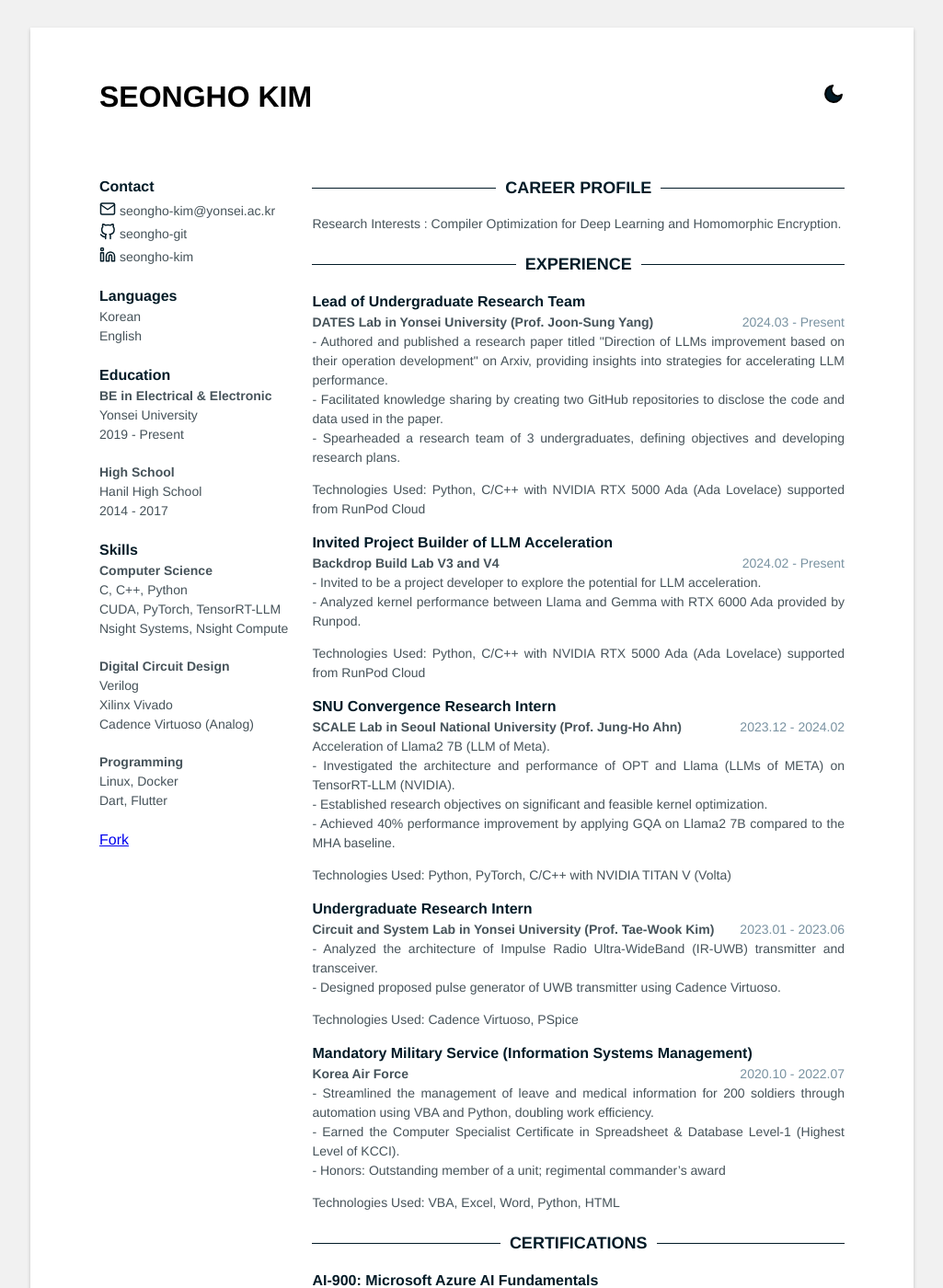
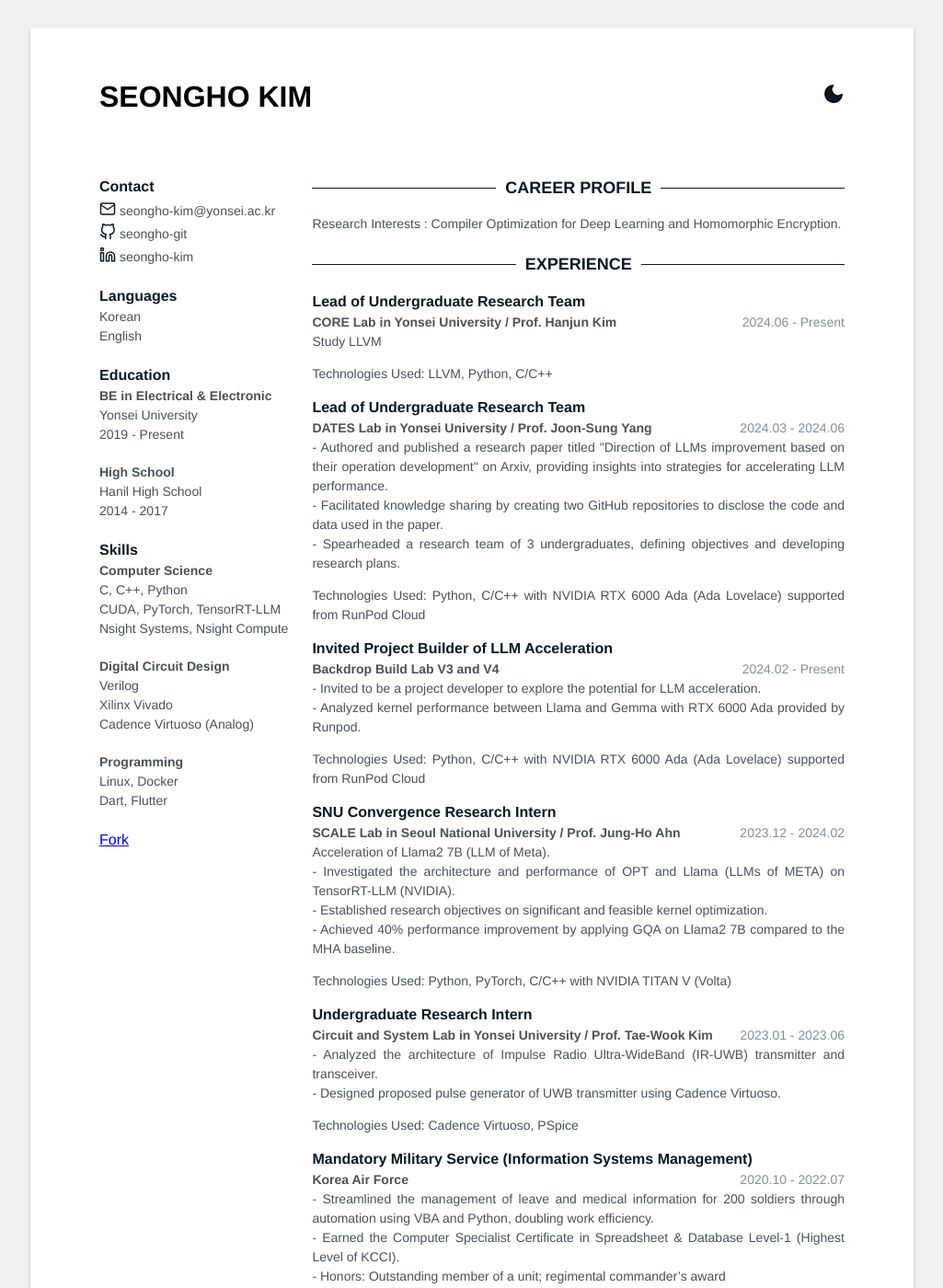
Before and after one commit to klue980/klue980.github.io, a Jekyll site: the page built from index.html, in a window 1280 px wide and 1400 px high. Shown: the whole window at 92% size, without its empty margins (127-1152 px from the left). Built offline with Jekyll 4.4.1, drawn with Linux system fonts in a browser that asks for light colours.

Commit message:
add core lab

```diff
--- a/_data/data.yml
+++ b/_data/data.yml
@@ -52,14 +52,22 @@ profile: |
 # Experience
 experience:
   - role: Lead of Undergraduate Research Team
-    time: 2024.03 - Present
-    company: DATES Lab in Yonsei University (Prof. Joon-Sung Yang)
+    time: 2024.06 - Present
+    company: CORE Lab in Yonsei University / Prof. Hanjun Kim
+    details:
+      - "Study LLVM"
+    technologies_used: |
+      LLVM, Python, C/C++
+
+  - role: Lead of Undergraduate Research Team
+    time: 2024.03 - 2024.06
+    company: DATES Lab in Yonsei University / Prof. Joon-Sung Yang
     details:
       - "- Authored and published a research paper titled \"Direction of LLMs improvement based on their operation development\" on Arxiv, providing insights into strategies for accelerating LLM performance."
       - "- Facilitated knowledge sharing by creating two GitHub repositories to disclose the code and data used in the paper."
       - "- Spearheaded a research team of 3 undergraduates, defining objectives and developing research plans."
     technologies_used: |
-      Python, C/C++ with NVIDIA RTX 5000 Ada (Ada Lovelace) supported from RunPod Cloud
+      Python, C/C++ with NVIDIA RTX 6000 Ada (Ada Lovelace) supported from RunPod Cloud
 
   - role: Invited Project Builder of LLM Acceleration
     time: 2024.02 - Present
@@ -68,11 +76,11 @@ experience:
       - "- Invited to be a project developer to explore the potential for LLM acceleration."
       - "- Analyzed kernel performance between Llama and Gemma with RTX 6000 Ada provided by Runpod."
     technologies_used: |
-      Python, C/C++ with NVIDIA RTX 5000 Ada (Ada Lovelace) supported from RunPod Cloud
+      Python, C/C++ with NVIDIA RTX 6000 Ada (Ada Lovelace) supported from RunPod Cloud
 
   - role: SNU Convergence Research Intern
     time: 2023.12 - 2024.02
-    company: SCALE Lab in Seoul National University (Prof. Jung-Ho Ahn)
+    company: SCALE Lab in Seoul National University / Prof. Jung-Ho Ahn
     details:
       - Acceleration of Llama2 7B (LLM of Meta).
       - "- Investigated the architecture and performance of OPT and Llama (LLMs of META) on TensorRT-LLM (NVIDIA)."
@@ -83,7 +91,7 @@ experience:
 
   - role: Undergraduate Research Intern
     time: 2023.01 - 2023.06
-    company: Circuit and System Lab in Yonsei University (Prof. Tae-Wook Kim)
+    company: Circuit and System Lab in Yonsei University / Prof. Tae-Wook Kim
     details:
       - "- Analyzed the architecture of Impulse Radio Ultra-WideBand (IR-UWB) transmitter and transceiver."
       - "- Designed proposed pulse generator of UWB transmitter using Cadence Virtuoso."
```
